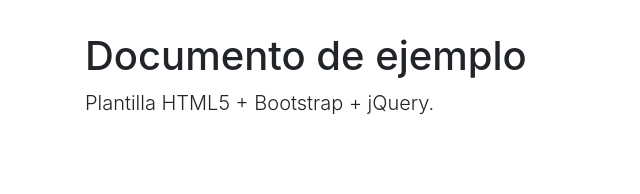
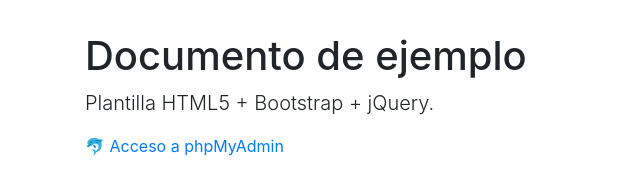
Before and after one commit to ojgarciab/plantilla-gitpod-apache2-php-mysql, a plain HTML site: page public/index.html in a window 1280 px wide. Shown: the whole page, without its empty margins (0-640 px from the left). Drawn offline with nearby package versions, Linux system fonts and the light colour scheme.

Commit message:
Agregado soporte para MySQL

```diff
--- a/public/index.html
+++ b/public/index.html
@@ -14,6 +14,7 @@
     <div class="container">
       <h1>Documento de ejemplo</h1>
       <p class="lead">Plantilla HTML5 + Bootstrap + jQuery.</p>
+      <a href="phpmyadmin">🐬 Acceso a phpMyAdmin</a>
     </div>
 
     <!-- JavaScript opcional -->
```
Also changed, not shown: 1 other file.
